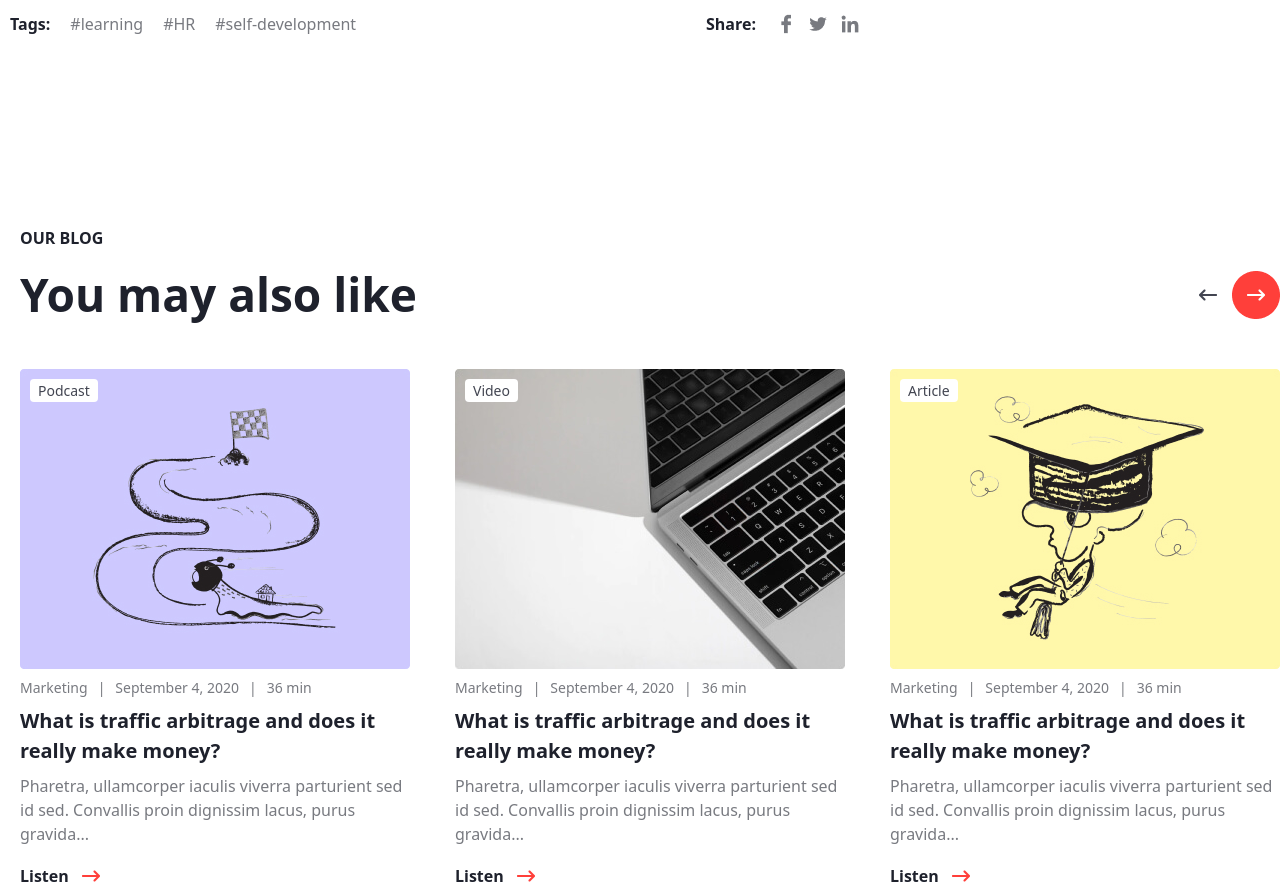
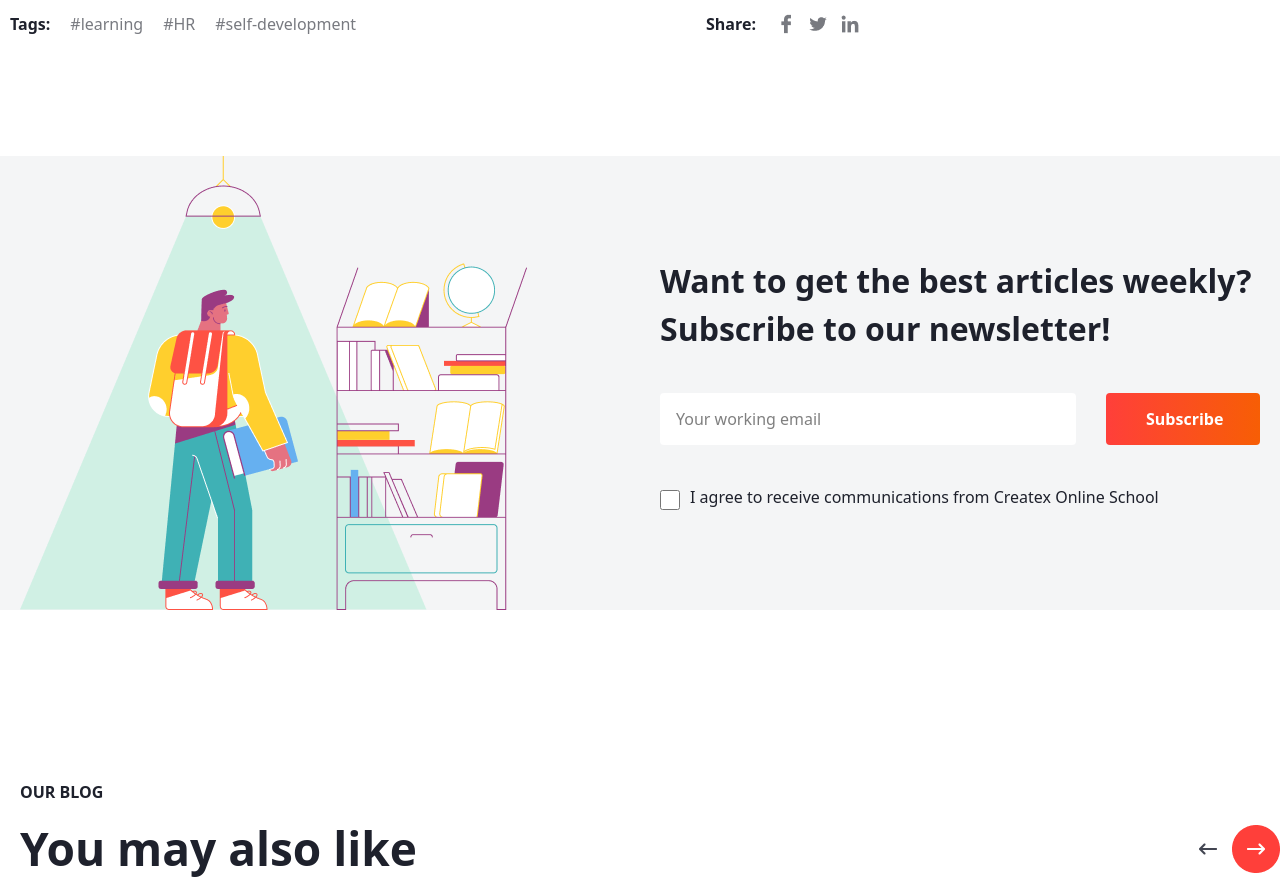
Before and after one commit to JM-2007-07/CreateX, a website: page page 4.html in a window 1280 px wide. Shown: the part 1820-2711 px from the top of the page. Drawn offline with Linux system fonts and the light colour scheme.

Commit message:
2nd section/page 4

```diff
--- a/page 4.html
+++ b/page 4.html
@@ -176,6 +176,23 @@
             </div>
         </section>
 
+        <section class="w-full h-auto lg:h-[454px] mt-[100px] bg-[#F4F5F6] flex justify-center items-center">
+            <div class="w-full p-5 lg:w-[1300px] flex flex-col lg:flex-row gap-[40px] justify-between items-center">
+                <img src="./images/illustration (6).png" alt="">
+                <div class="w-full lg:w-[600px] flex flex-col gap-[40px]">
+                    <h2 class="text-[32px] font-black text-[#1E212C]">Want to get the best articles weekly? Subscribe to our newsletter!</h2>
+                    <div class="flex gap-[30px] flex-col lg:flex-row items-center lg:items-start">
+                        <input type="text" class="w-full lg:w-[422px] h-[52px] px-[16px] border-none rounded-[4px] bg-white" placeholder="Your working email">
+                        <button class="px-[40px] py-[10px] rounded-[4px] text-white font-bold w-[154px] h-[52px]" style="background: linear-gradient(to right, #FF3F3A, #F75E05);">Subscribe</button>
+                    </div>
+                    <div class="flex gap-[10px] items-center">
+                        <input class="w-[20px] mt-[5px] h-[20px]" type="checkbox">
+                        <p class="text-[16px] text-[#1E212C]">I agree to receive communications from Createx Online School</p>
+                    </div>
+                </div>
+            </div>
+        </section>
+
         <section class="w-full p-5 lg:w-[1300px] flex flex-col h-auto lg:h-[660px] gap-[40px] m-auto mt-[150px]">
             <div class="flex flex-col gap-[10px] text-[#1E212C] text-center lg:text-start w-full">
                 <p class="font-bold">OUR BLOG</p>
```
Also changed, not shown: images/illustration (6).png (added), src/output.css.
